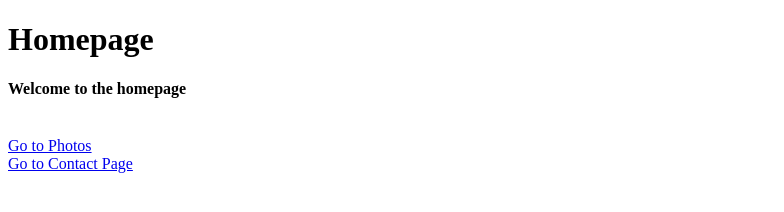
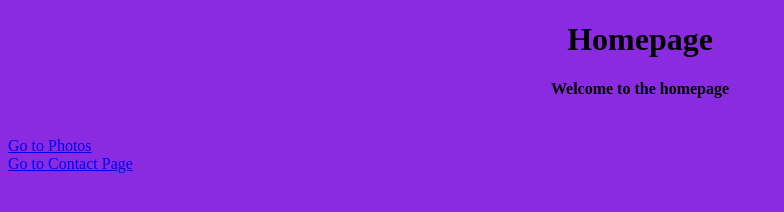
Before and after one commit to erikaanne9/Croissant, a plain HTML site: page index.html in a window 1280 px wide. Shown: the whole page, without its empty margins (0-784 px from the left). Drawn offline with Linux system fonts and the light colour scheme.

Commit message:
Added CSS to change color and alignment

```diff
--- a/index.html
+++ b/index.html
@@ -5,6 +5,7 @@
     <meta http-equiv="X-UA-Compatible" content="IE=edge" />
     <meta name="viewport" content="width=device-width, initial-scale=1.0" />
     <title>Homepage</title>
+    <link href="src/styles.css" rel="stylesheet" />
   </head>
   <body>
     <h1>Homepage</h1>
--- /dev/null
+++ b/src/styles.css
@@ -0,0 +1,11 @@
+body {
+  background-color: blueviolet;
+}
+
+h1 {
+  text-align: center;
+}
+
+h4 {
+  text-align: center;
+}
```
